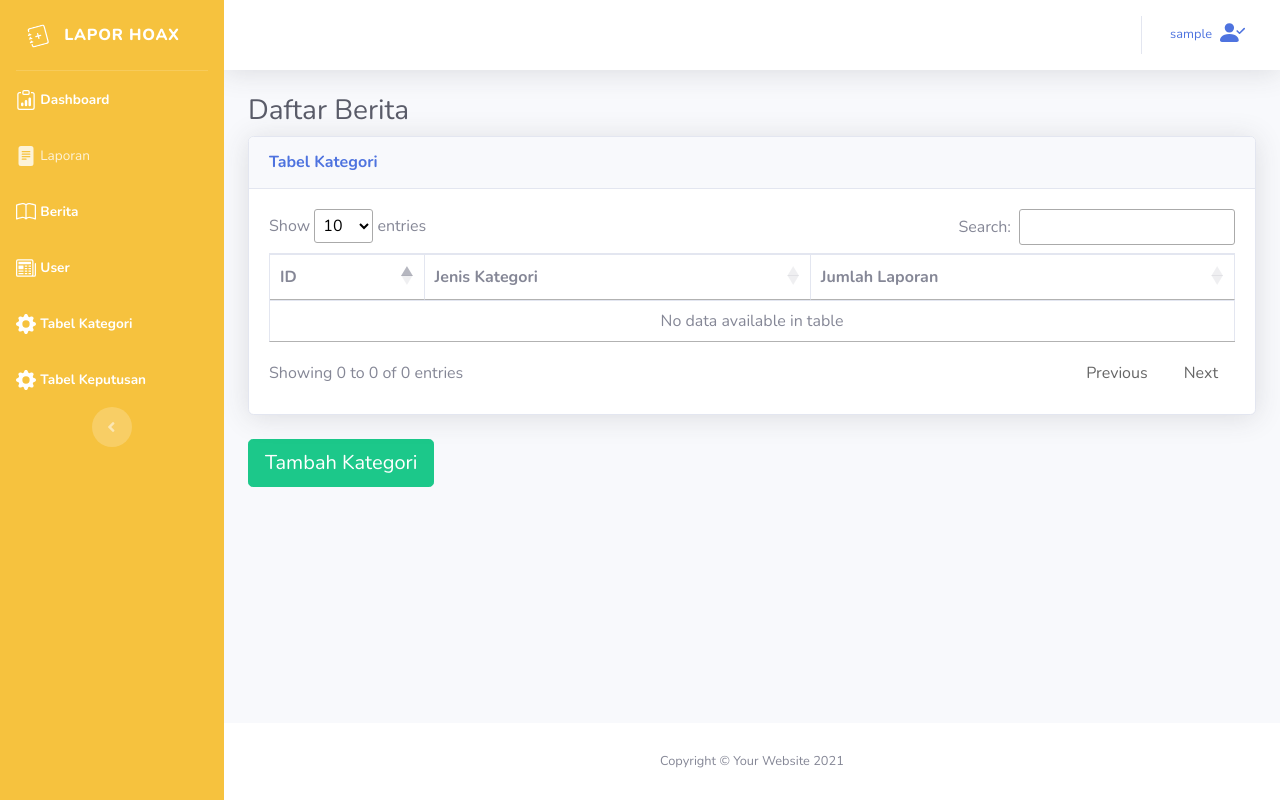
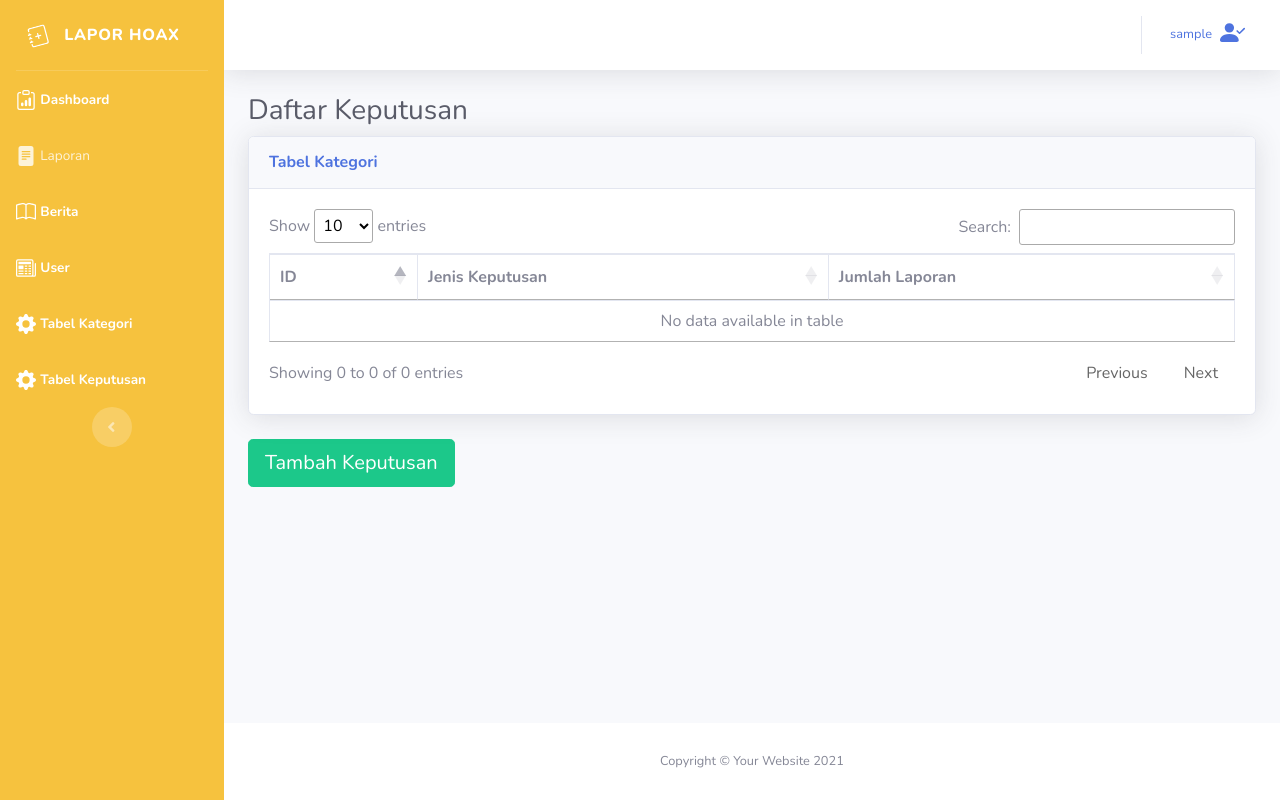
Before and after one commit to andifathulms/laporhoaxpolda, a Django app: page /keputusan/ in a window 1280 px wide. Run offline with Django 3.2, Linux system fonts and the light colour scheme; the visitor is signed in with stand-in values (Sample User, id 1); data that the repository does not hold is empty; some libraries are stand-ins or nearby versions.

Commit message:
edit typo

```diff
--- a/account/templates/account/berita.html
+++ b/account/templates/account/berita.html
@@ -55,6 +55,7 @@
                                 <form action="{#% url 'update-berita' pk=f.id %#}">
                                     <button class="btn btn-lg btn-info btn-block" type="submit">View</button>
                                 </form>
+                                {% if admin %}
                                 <form action="{% url 'update-berita' pk=f.id %}">
                                     <button class="btn btn-lg btn-warning btn-block" type="submit">Edit</button>
                                 </form>
@@ -62,7 +63,7 @@
                                     {% csrf_token %}
                                     <button id="btndelete" class="btn btn-lg btn-danger btn-block">Delete</button>
                                 </form>
-
+                                {% endif %}
                             </td>
                         </tr>
                         {% endfor %}
--- a/account/templates/account/kategori.html
+++ b/account/templates/account/kategori.html
@@ -15,7 +15,7 @@
 <div class="container-fluid">
 
     <!-- Page Heading -->
-    <h1 class="mb-2 text-gray-800 h3">Daftar Berita</h1>
+    <h1 class="mb-2 text-gray-800 h3">Daftar Kategori</h1>
     <!-- DataTales Example -->
     <div class="mb-4 shadow card">
         <div class="py-3 card-header">
--- a/account/templates/account/keputusan.html
+++ b/account/templates/account/keputusan.html
@@ -15,7 +15,7 @@
 <div class="container-fluid">
 
     <!-- Page Heading -->
-    <h1 class="mb-2 text-gray-800 h3">Daftar Berita</h1>
+    <h1 class="mb-2 text-gray-800 h3">Daftar Keputusan</h1>
     <!-- DataTales Example -->
     <div class="mb-4 shadow card">
         <div class="py-3 card-header">
@@ -27,7 +27,7 @@
                     <thead>
                         <tr>
                             <th>ID</th>
-                            <th>Jenis Kategori</th>
+                            <th>Jenis Keputusan</th>
                             <th>Jumlah Laporan</th>
 
                         </tr>
@@ -57,7 +57,7 @@
             </div>
         </div>
     </div>
-    <button class="btn btn-lg btn-success mb-4" type="submit" data-toggle="modal" data-target="#exampleModal">Tambah Kategori</button>
+    <button class="btn btn-lg btn-success mb-4" type="submit" data-toggle="modal" data-target="#exampleModal">Tambah Keputusan</button>
 </div>
 <div class="modal fade" id="exampleModal" tabindex="-1" role="dialog" aria-labelledby="exampleModalLabel" aria-hidden="true">
   <div class="modal-dialog" role="document">
```
